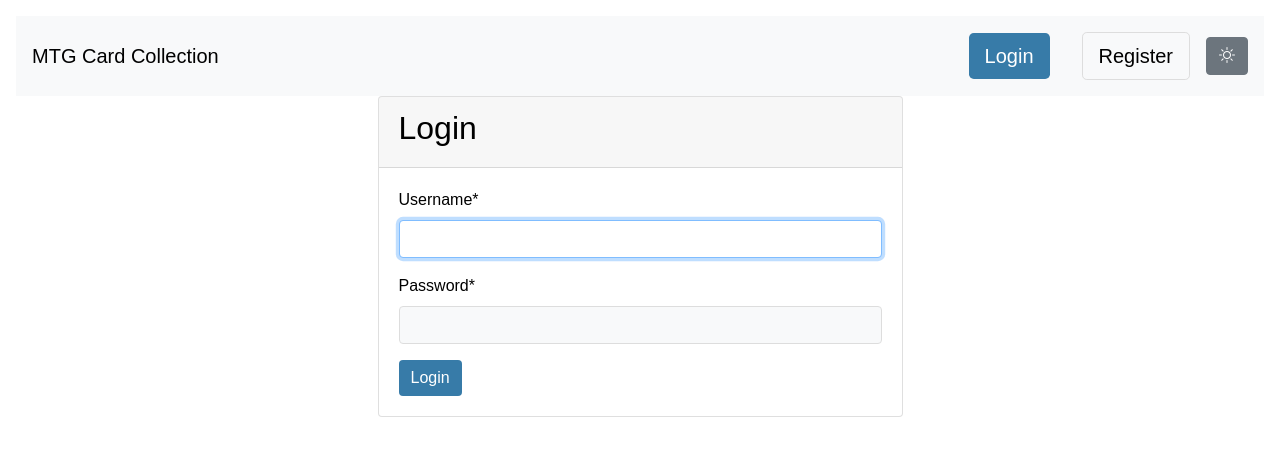
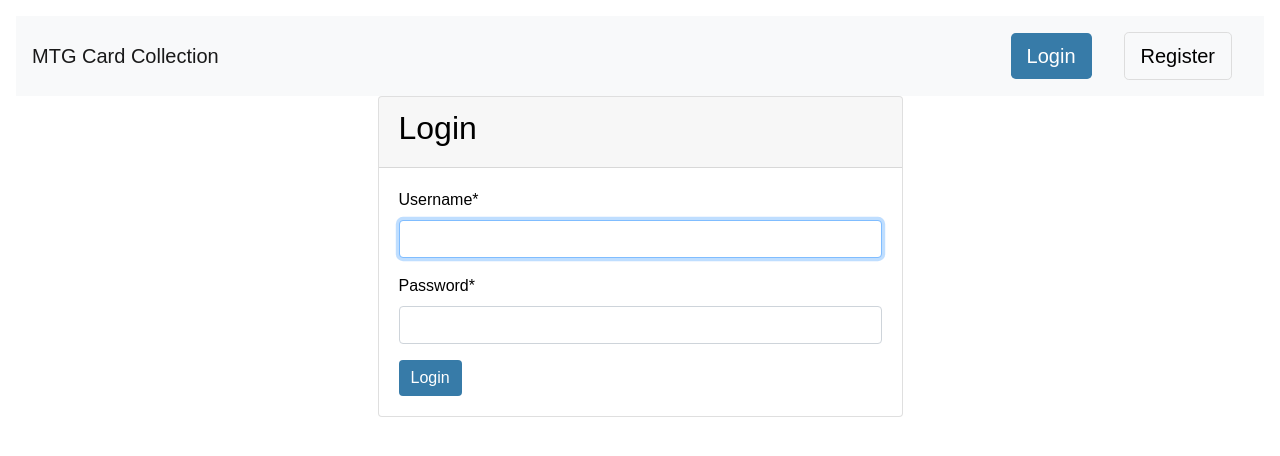
Before and after one commit to davmor21/finalProjectDavonMorrisF2024, a Django app: page /users/login/?redirect_to=/1/ in a window 1280 px wide. Shown: the top 456 px of the page. Run offline with Django 5.2, Linux system fonts and the light colour scheme; some libraries are stand-ins or nearby versions.

Commit message:
Lots of Dark Mode fixes, Automatic theme detection, adding ID's, etc.

```diff
--- a/tcgApp/cards/static/cards/style.css
+++ b/tcgApp/cards/static/cards/style.css
@@ -8,8 +8,7 @@ nav h1 {
     flex: auto;
     margin: 0;
 }
-nav h1 a {
-    text-decoration: none;
+nav h1 a{
     padding: 0.25rem 0.5rem;
 }
 nav ul {
@@ -24,9 +23,6 @@ header .action {
     display: block;
     padding: 0.5rem;
 }
-
-
-
 /* Global Body Styles */
 body {
     font-family: sans-serif;
@@ -34,8 +30,9 @@ body {
     margin: 0 auto;
     transition: background-color 0.3s ease, color 0.3s ease; /* Smooth transition */
 }
-
-
+a {
+    text-decoration: none !important;
+}
 /* Flash Messages */
 .flash {
     margin: 1em 0;
@@ -84,192 +81,181 @@ input[type=submit] {
     max-width: 200px;
     max-height: 300px;
 }
-body.dark-mode nav a,
-body.light-mode nav a {
+nav a {
     color: white;
 }
 /* Light Mode Styles */
-
-/* Light Mode Navbar */
-
 @media (prefers-color-scheme: light) {
-    .nav-username{
-        color: skyblue;
-    }
-}
-body.light-mode nav {
+    nav{
         background-color: #f8f9fa !important;
         color: black;
     }
-body.light-mode .navbar-light {
+    .navbar-light {
         background-color: #f8f9fa !important;
     }
-body.light-mode .navbar-light .navbar-toggler-icon {
+    .navbar-light .navbar-toggler-icon {
         background-color: black;
     }
 
     /* Text and Links in Navbar */
-body.light-mode nav a:hover {
+    nav a:hover {
         color: #064666;
     }
 
     /* Light Mode Text Color for Navbar Brand */
-body.light-mode nav a.navbar-brand {
+    nav a.navbar-brand {
         color: #000000;
     }
 
-body.light-mode {
+    {
         background-color: #ffffff;
         color: #000000;
     }
-body.light-mode .content {
+    .content {
         background-color: white;
     }
 
-body.light-mode .flash {
+    .flash {
         background: #cae6f6;
         border: 1px solid #377ba8;
     }
 
-body.light-mode .post {
+    .post {
         background-color: white;
         color: black;
     }
 
-body.light-mode .post .about {
+    .post .about {
         color: slategray;
     }
 
-body.light-mode .list-group-item {
+    .list-group-item {
         background-color: white;
         color: black;
     }
 
-body.light-mode input,
-body.light-mode textarea {
+    input,
+    textarea {
         background-color: #f8f9fa;
         color: black;
         border: 1px solid #ddd;
     }
 
-body.light-mode input[type=submit],
-body.light-mode .btn-primary {
+    input[type=submit],
+    .btn-primary {
         background-color: #377ba8;
         border: none;
     }
     /* Dynamic Styles for Login/Register Buttons */
-body.light-mode .nav-authentication-links .btn-primary {
+    .nav-authentication-links .btn-primary {
         background-color: #377ba8;  /* Primary color */
         color: white;  /* Ensure text is visible on the button */
         border: none;
     }
 
-body.light-mode .nav-authentication-links .btn-secondary {
+    .nav-authentication-links .btn-secondary {
         background-color: #f8f9fa;  /* Secondary background color */
         color: #000000;  /* Ensure text is dark and visible */
         border: 1px solid #ddd;  /* Light border */
     }
 
     /* Dynamic Styles for Login/Register Page */
-body.light-mode .card-header h2,
-body.light-mode .card-body label {
+    .card-header h2,
+    .card-body label {
         color: black; /* Light mode text color */
     }
 
 
     /* Button Styles */
-body.light-mode .btn-primary {
+    .btn-primary {
         background-color: #377ba8;  /* Primary color */
         color: white;  /* Text color on the button */
         border: none;
     }
 
-body.light-mode .btn-primary:hover {
+    .btn-primary:hover {
         background-color: #064666;  /* Darker color on hover */
+    }
 }
 
 /* Dark Mode Styles */
 @media (prefers-color-scheme: dark) {
-    .nav-username{
-        color: pink;
+    body{
+        background-color: #121212 !important;
     }
+
+    .navbar-light,
+    .navbar-light .navbar-toggler-icon,
+    .content,
+    .list-group-item,
+    .post,
+    .modal-header,
+    .modal-body,
+    .modal-content{
+        background-color: #1f1f1f !important;
     }
-/* Dark Mode Navbar */
-body.dark-mode nav {
-    background-color: #1c1e22 !important; /* Softer dark tone */
-    color: white;
+    #collection-list-link {
+        color: #c38fff
     }
-body.dark-mode .navbar-light {
-    background-color: #1c1e22 !important; /* Softer dark tone */
+    #add-collection,
+    #add-card{
+        background-color: #28a644 !important;
     }
-body.dark-mode .navbar-light .navbar-toggler-icon {
-    background-color: white;
+
+    *,
+    #nav-title,
+    #nav-username,
+    input,
+    textarea {
+        color:white;
     }
-body.dark-mode nav a:hover {
+    nav a:hover {
         color: #bbbbbb;
     }
-body.dark-mode {
-    background-color: #121212;
-    color: #ffffff;
-}
-body.dark-mode .content {
-    background-color: #333;
-}
 
-body.dark-mode .flash {
+    .flash {
         background: #2c2c2c;
         border: 1px solid #377ba8;
     }
 
-body.dark-mode .post {
-    background-color: #333;
-    color: white;
-}
-
-body.dark-mode .post .about {
+    .post .about {
         color: lightgray;
     }
 
-body.dark-mode .list-group-item {
-    background-color: #333;
-    color: white;
-}
-
-body.dark-mode input,
-body.dark-mode textarea {
+    input,
+    textarea {
         background-color: #444;
-    color: white;
         border: 1px solid #555;
     }
 
-body.dark-mode input[type=submit],
-body.dark-mode .btn-primary {
+    input[type=submit],
+    .btn-primary {
         border: none;
     }
 
-body.dark-mode .btn-primary {
+    .btn-primary {
         background-color: #6c757d;  /* Primary color for dark mode */
         color: white;  /* Text color on the button */
         border: none;
     }
 
-body.dark-mode .btn-primary:hover {
+    .btn-primary:hover {
         background-color: #5a6268;  /* Darker color on hover */
     }
 
-body.dark-mode .card-header h2,
-body.dark-mode .card-body label {
+    .card-header h2,
+    .card-body label {
         color: black /* Dark mode text color */
     }
 
 
-body.dark-mode .nav-authentication-links .btn-primary {
+    .nav-authentication-links .btn-primary {
         background-color: #6c757d;  /* Primary color for dark mode */
         color: white;  /* Text color white */
         border: none;
     }
 
-body.dark-mode .nav-authentication-links .btn-secondary {
+    .nav-authentication-links .btn-secondary {
         background-color: #343a40;  /* Dark background for secondary button */
         color: white;  /* Ensure text is white */
         border: 1px solid #555;  /* Darker border */
--- a/tcgApp/cards/templates/cards/detail.html
+++ b/tcgApp/cards/templates/cards/detail.html
@@ -29,7 +29,7 @@
                 </div>
             </div>
         </div>
-        <button type="button" class="btn btn-secondary mt-2" onclick="addCardInput()">Add Another Card</button>
+        <button type="button" class="btn btn-secondary mt-2" id="add-card" onclick="addCardInput()">Add Another Card</button>
 
         <!-- Existing cards list with editable quantities -->
         <h3 class="mt-4">Existing Cards</h3>
--- a/tcgApp/cards/templates/cards/index.html
+++ b/tcgApp/cards/templates/cards/index.html
@@ -5,7 +5,7 @@
 {% block content %}
     <div class="d-flex justify-content-between align-items-center mb-3 mt-4">
         <h2 class="mb-0">My Collections</h2>
-        <button type="button" class="btn btn-primary" data-bs-toggle="modal" data-bs-target="#addCollectionModal">Add Collection</button>
+        <button type="button" class="btn btn-primary" data-bs-toggle="modal" data-bs-target="#addCollectionModal" id="add-collection">Add Collection</button>
     </div>
 
     {% if latest_collection_list %}
--- a/tcgApp/templates/base.html
+++ b/tcgApp/templates/base.html
@@ -11,15 +11,14 @@
         <link href="https://cdn.jsdelivr.net/npm/bootstrap-icons/font/bootstrap-icons.css" rel="stylesheet">  <!-- Bootstrap Icons -->
     </head>
 
-  <body id="body" class="{% if request.session.theme == 'dark' %}dark-mode{% else %}light-mode{% endif %}">
-
+  <body id="body">
     <nav class="navbar navbar-expand-lg navbar-light bg-light justify-content-between">
-      <a class="navbar-brand collapse navbar-collapse" href="{% url 'cards:index' %}">MTG Card Collection</a>
+      <a class="navbar-brand collapse navbar-collapse" id="nav-title" href="{% url 'cards:index' %}">MTG Card Collection</a>
       <button class="navbar-toggler" type="button" data-toggle="collapse" data-target="#navbarNav" aria-controls="navbarNav" aria-expanded="false" aria-label="Toggle navigation">
         <span class="navbar-toggler-icon"></span>
       </button>
       {% if user.is_authenticated %}
-        <h4 class="navbar navbar-text nav-username">{{ user.get_username }}</h4>
+        <h4 class="navbar navbar-text" id="nav-username">{{ user.get_username }}</h4>
         <form class="logout navbar" action="{% url 'users:logout' %}" method="post">
           {% csrf_token %}
           <button class="logout-button navbar btn btn-primary btn-lg ">Logout</button>
@@ -33,10 +32,6 @@
         </a>
       {% endif %}
 
-      <!-- Dark/Light Mode Toggle Button -->
-      <button class="btn btn-secondary" id="themeToggle" data-toggle="tooltip" data-placement="top" title="Toggle Theme">
-        <i class="bi bi-sun" id="themeIcon"></i> <!-- Sun icon for light mode -->
-      </button>
     </nav>
 
     <div class="container">
@@ -50,79 +45,5 @@
     <script src="https://cdn.jsdelivr.net/npm/@popperjs/core@2.11.6/dist/umd/popper.min.js"></script>
     <script src="https://cdn.jsdelivr.net/npm/bootstrap@5.3.0-alpha1/dist/js/bootstrap.min.js"></script>
 
-    <script>
-        $(document).ready(function() {
-            // Initialize tooltip
-            $('#themeToggle').tooltip();
-
-            // Try to get theme from localStorage, fallback to server session theme
-            let currentTheme = localStorage.getItem('theme') || '{% if request.session.theme == "dark" %}dark{% else %}light{% endif %}';
-            const themeIcon = document.getElementById('themeIcon');
-            const themeToggle = document.getElementById('themeToggle');
-            const bodyElement = document.body;
-            const navElement = document.querySelector('nav'); // Select the navbar element
-
-            // Apply the theme based on localStorage or session (whichever is available)
-            if (currentTheme === 'dark') {
-                bodyElement.classList.add('dark-mode');
-                bodyElement.classList.remove('light-mode');
-                themeIcon.classList.remove('bi-sun');
-                themeIcon.classList.add('bi-moon');
-                navElement.classList.add('navbar-dark');
-                navElement.classList.remove('navbar-light');
-            } else {
-                bodyElement.classList.add('light-mode');
-                bodyElement.classList.remove('dark-mode');
-                themeIcon.classList.remove('bi-moon');
-                themeIcon.classList.add('bi-sun');
-                navElement.classList.add('navbar-light');
-                navElement.classList.remove('navbar-dark');
-            }
-
-            // Toggle theme on button click
-            $('#themeToggle').on('click', function() {
-                const newTheme = bodyElement.classList.contains('dark-mode') ? 'light' : 'dark';
-
-                // Switch body and navbar class based on new theme
-                if (newTheme === 'dark') {
-                    bodyElement.classList.add('dark-mode');
-                    bodyElement.classList.remove('light-mode');
-                    navElement.classList.add('navbar-dark');
-                    navElement.classList.remove('navbar-light');
-                    themeIcon.classList.remove('bi-sun');
-                    themeIcon.classList.add('bi-moon');
-
-                } else {
-                    bodyElement.classList.add('light-mode');
-                    bodyElement.classList.remove('dark-mode');
-                    navElement.classList.add('navbar-light');
-                    navElement.classList.remove('navbar-dark');
-                    themeIcon.classList.remove('bi-moon');
-                    themeIcon.classList.add('bi-sun');
-                }
-
-                // Save the theme to localStorage
-                localStorage.setItem('theme', newTheme);
-
-                // Send theme to server and update session
-                $.ajax({
-                    url: '/set_theme/',  // The URL to handle the theme change
-                    type: 'POST',
-                    data: JSON.stringify({ theme: newTheme }),
-                    contentType: 'application/json',
-                    headers: {
-                        'X-CSRFToken': $('meta[name="csrf-token"]').attr('content')  // Include the CSRF token
-                    },
-                    success: function(response) {
-                        // The theme is saved in the session, so no need to reload
-                    },
-                    error: function(error) {
-                        console.error('Error updating theme:', error);
-                    }
-                });
-            });
-        });
-    </script>
-
   </body>
 </html>
```
Lines whose indentation alone changed are shown as unchanged.
